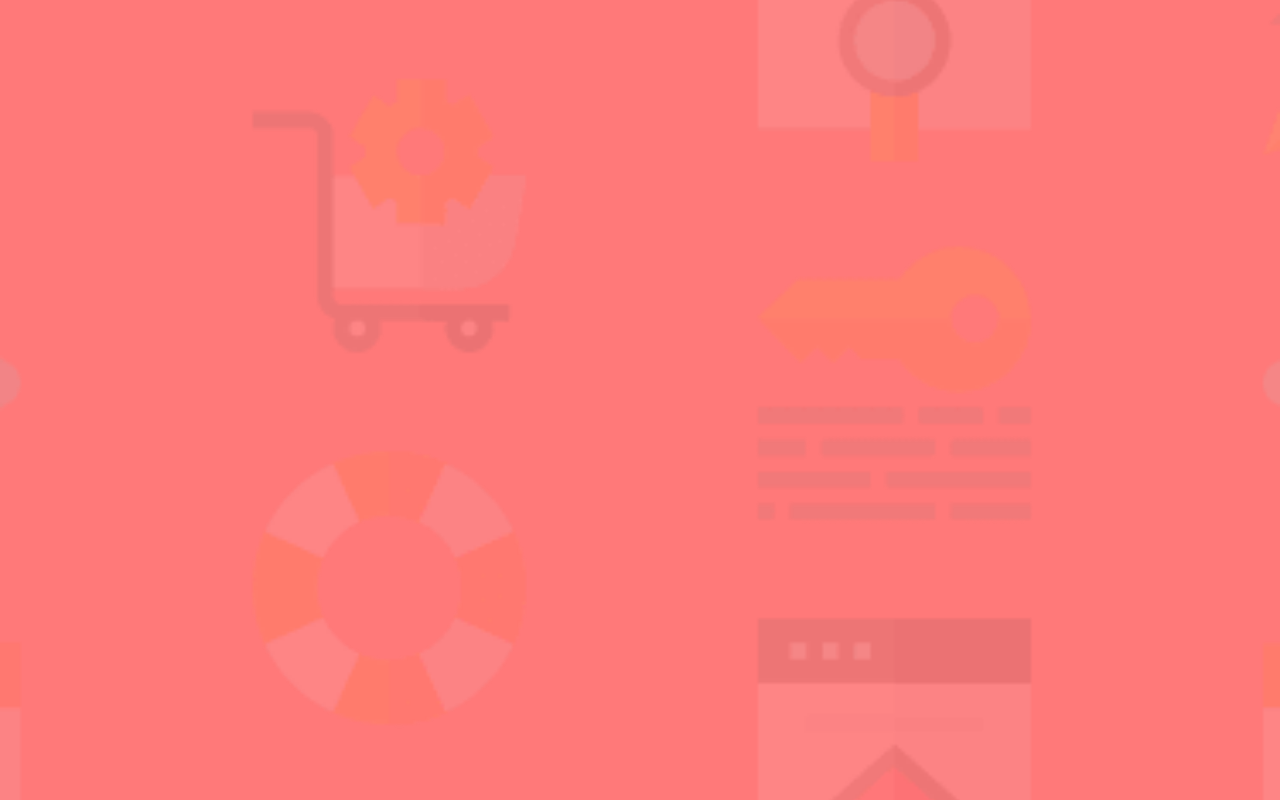
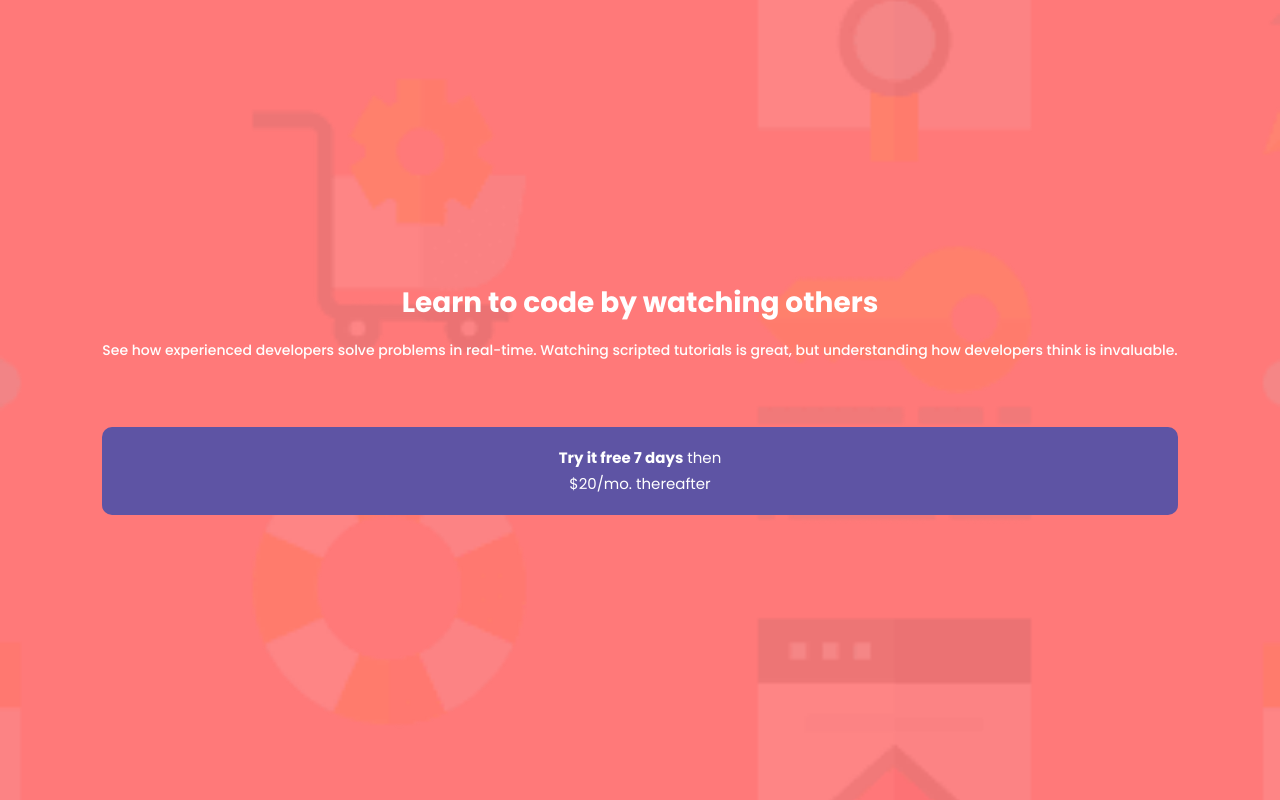
Before and after one commit to BYCODDE/intro-component-with-sign-up-form, a React (Vite) app: page / in a window 1280 px wide. Built offline with nearby package versions, Linux system fonts and the light colour scheme.

Commit message:
header done!

```diff
--- a/index.html
+++ b/index.html
@@ -3,11 +3,17 @@
   <head>
     <meta charset="UTF-8" />
     <link rel="icon" type="image/svg+xml" href="/vite.svg" />
+    <link rel="preconnect" href="https://fonts.googleapis.com" />
+    <link rel="preconnect" href="https://fonts.gstatic.com" crossorigin />
+    <link
+      href="https://fonts.googleapis.com/css2?family=Poppins:ital,wght@0,100;0,200;0,300;0,400;0,500;0,600;0,700;0,800;0,900;1,100;1,200;1,300;1,400;1,500;1,600;1,700;1,800;1,900&display=swap"
+      rel="stylesheet"
+    />
     <meta name="viewport" content="width=device-width, initial-scale=1.0" />
     <title>Vite + React + TS</title>
   </head>
   <body
-    class="bg-[#FF7979] bg-mobile-bg bg-cover bg-center min-h-screen flex items-center justify-center"
+    class="bg-[#FF7979] bg-mobile-bg bg-cover bg-center min-h-screen flex items-center justify-center font-poppins p-[24px] text-[#FFF] text-center"
   >
     <div id="root"></div>
     <script type="module" src="/src/main.tsx"></script>
--- a/src/App.tsx
+++ b/src/App.tsx
@@ -1,7 +1,10 @@
 import "./App.css";
+import Header from "./components/Header/Header";
 
 function App() {
-  return <></>;
+  return <>
+  <Header />
+  </>;
 }
 
 export default App;
--- /dev/null
+++ b/src/components/Header/Header.tsx
@@ -0,0 +1,20 @@
+function Header() {
+  return (
+    <header>
+      <h1 className="text-[28px] font-bold  leading-[36px]">
+        Learn to code by watching others
+      </h1>
+      <p className="text-[14px] font-medium leading-[26px] mt-[16px] mb-[64px]">
+        See how experienced developers solve problems in real-time. Watching
+        scripted tutorials is great, but understanding how developers think is
+        invaluable.
+      </p>
+      <div className="rounded-[10px] bg-[#5E54A4]  max-h-[88px] font-[400] text-[15px] leading-[26px] p-[18px] ">
+        <span className="font-bold">Try it free 7 days</span> then <br /> $20/mo.
+        thereafter
+      </div>
+    </header>
+  );
+}
+
+export default Header;
--- a/tailwind.config.js
+++ b/tailwind.config.js
@@ -6,6 +6,10 @@ export default {
       backgroundImage: {
         "mobile-bg": "url('/images/bg-intro-mobile.png')",
       },
+      fontFamily: {
+
+        "poppins": ["Poppins", "sans-serif"],
+      },
     },
   },
   plugins: [],
```
